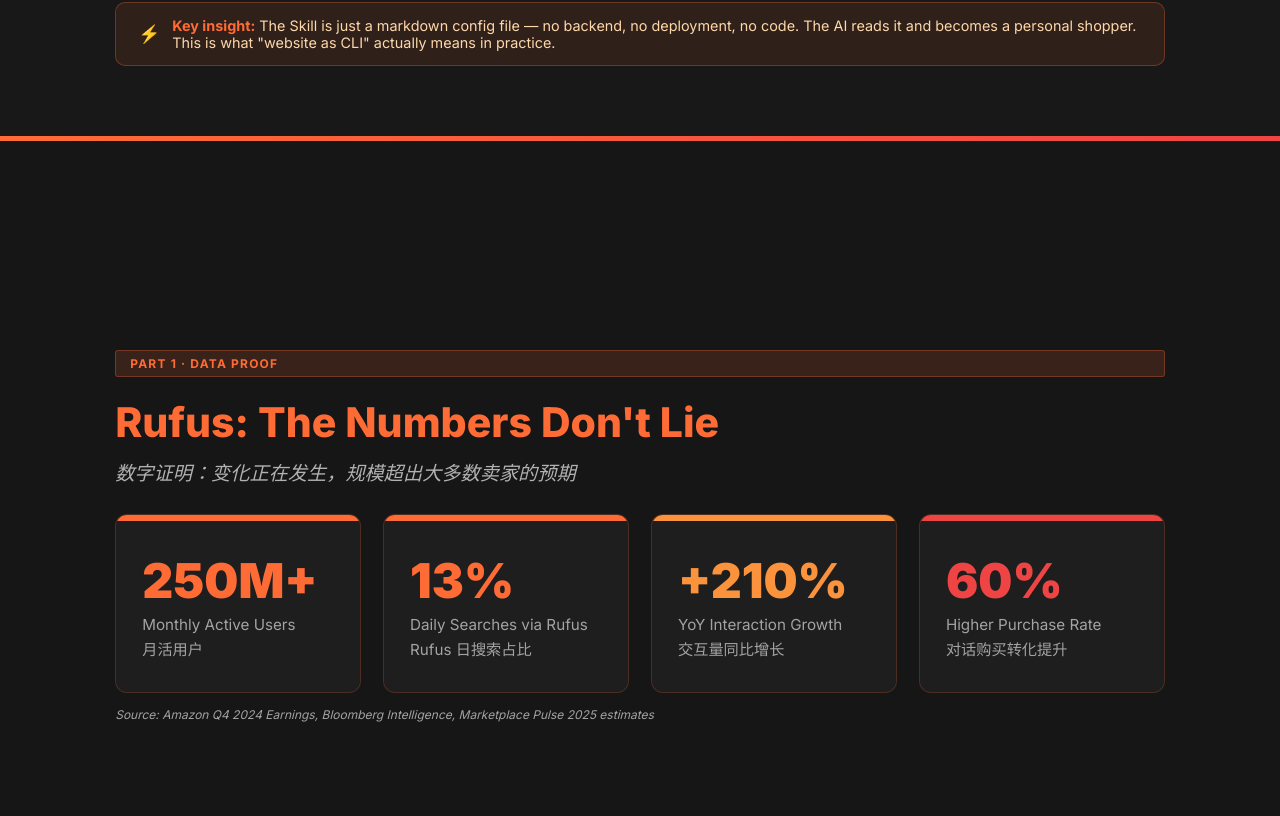
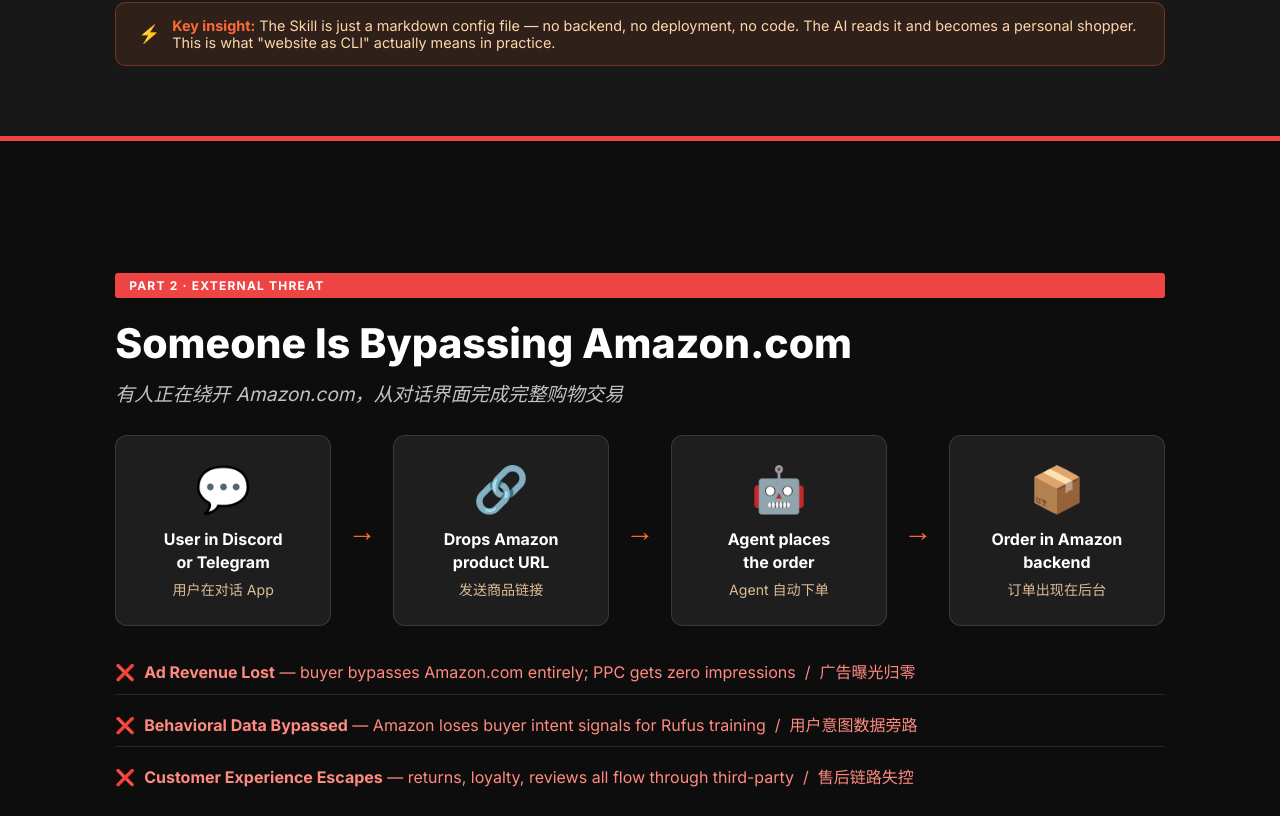
Before and after one commit to jiafar/skill-ppt, a plain HTML site: page index.html in a window 1280 px wide. Shown: the part 1464-2280 px from the top of the page. Drawn offline with Linux system fonts and the light colour scheme.

Commit message:
Remove S3 Rufus data page

```diff
--- a/index.html
+++ b/index.html
@@ -345,7 +345,6 @@
 <nav id="nav">
   <a href="#s1" title="Cover"></a>
   <a href="#s2" title="The Shift"></a>
-  <a href="#s3" title="Data"></a>
   <a href="#s4" title="Threat"></a>
   <a href="#s5" title="Architecture"></a>
   <a href="#s6" title="Risks"></a>
@@ -441,39 +440,6 @@
   <div style="margin-top:24px;background:rgba(255,107,53,.1);border:1px solid rgba(255,107,53,.3);border-radius:10px;padding:14px 22px;font-size:0.9rem;color:#fed7aa;display:flex;gap:12px;align-items:center;">
     <span style="font-size:1.1rem;">⚡</span>
     <span><strong style="color:#ff6b35">Key insight:</strong> The Skill is just a markdown config file — no backend, no deployment, no code. The AI reads it and becomes a personal shopper. This is what "website as CLI" actually means in practice.</span>
-  </div>
-</section>
-
-<!-- ══ S3 Data ══════════════════════════════════════════════════ -->
-<!-- ══ S3 Data ══════════════════════════════════════════════════ -->
-<section class="slide light" id="s3">
-  <div class="tag">PART 1 · DATA PROOF</div>
-  <h2 class="h2">Rufus: The Numbers Don't Lie</h2>
-  <p class="sub">数字证明：变化正在发生，规模超出大多数卖家的预期</p>
-  <div class="cards c4" style="margin-top:28px;">
-    <div class="card">
-      <div class="ct" style="background:var(--accent);"></div>
-      <div class="cn" style="color:var(--accent);">250M+</div>
-      <div class="cl">Monthly Active Users<br>月活用户</div>
-    </div>
-    <div class="card">
-      <div class="ct" style="background:var(--navy);"></div>
-      <div class="cn" style="color:var(--navy);">13%</div>
-      <div class="cl">Daily Searches via Rufus<br>Rufus 日搜索占比</div>
-    </div>
-    <div class="card">
-      <div class="ct" style="background:var(--teal);"></div>
-      <div class="cn" style="color:var(--teal);">+210%</div>
-      <div class="cl">YoY Interaction Growth<br>交互量同比增长</div>
-    </div>
-    <div class="card">
-      <div class="ct" style="background:var(--red);"></div>
-      <div class="cn" style="color:var(--red);">60%</div>
-      <div class="cl">Higher Purchase Rate<br>对话购买转化提升</div>
-    </div>
-  </div>
-  <div style="margin-top:14px; font-size:0.75rem; color:var(--muted); font-style:italic;">
-    Source: Amazon Q4 2024 Earnings, Bloomberg Intelligence, Marketplace Pulse 2025 estimates
   </div>
 </section>
 
```
